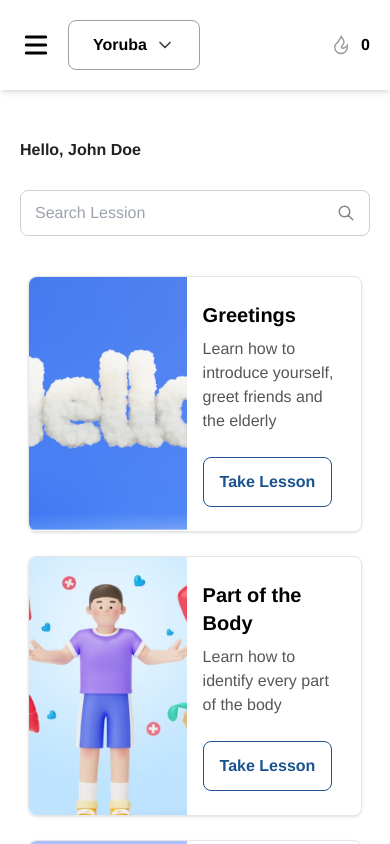
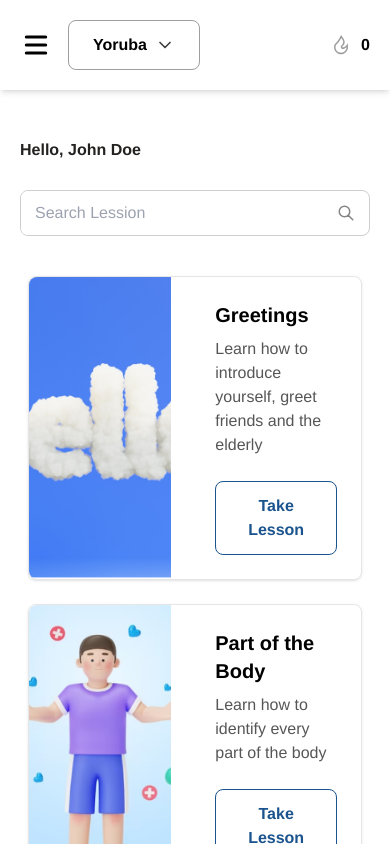
Before and after one commit to Enoverlab-Team-35/9jalingua, a Next.js app: page /interactive-lessons in a window 390 px wide. Built offline with nearby package versions, Linux system fonts and the light colour scheme; no server answers.

Commit message:
search functionality

```diff
--- a/app/interactive-lessons/page.jsx
+++ b/app/interactive-lessons/page.jsx
@@ -11,7 +11,6 @@ import { toast } from 'react-toastify';
 import ProgressBar from '@ramonak/react-progress-bar';
 import { useAppContext } from '../context';
 import { useRouter } from 'next/navigation';
-import Link from 'next/link';
 
 export default function Page() {
     const { topics, selectedLanguage } = useAppContext();
@@ -41,7 +40,9 @@ export default function Page() {
                         <input
                             type="search"
                             placeholder='Search Lession'
-                            className='flex-auto py-[10px] ps-[14px] bg-white text-grays-600 w-full focus-within:outline-none'
+                            value={searchTerm}
+                            onChange={handleSearchChange}
+                            className='flex-auto py-[10px] ps-[14px] bg-white text-grays-600 w-full'
                         />
                         <button
                             className='py-[10px] pe-[14px]'
@@ -68,7 +69,7 @@ export default function Page() {
                         return (
                         <div
                             key={index}
-                            className="flex items-center sm:gap-5 mx-[8px] border rounded-lg shadow border-grays-200"
+                            className="flex items-center gap-5 mx-[8px] border rounded-lg shadow border-grays-200"
                         >
                             <div className="max-w-[213px] rounded-s-lg w-full h-full">
                                 <Image
@@ -79,7 +80,7 @@ export default function Page() {
                                     className="object-cover w-full rounded-s-lg h-full"
                                 />
                             </div>
-                            <div className="w-full px-4 py-6 sm:px-6 my-auto ">
+                            <div className="w-full p-6 my-auto ">
                                 <h4 className='text-xl font-bold text-black'>
                                     {data.heading}
                                 </h4>
@@ -100,12 +101,12 @@ export default function Page() {
                                 )}
 
                                 <div className='mt-6 flex lg:justify-end'>
-                                    <Link
-                                        href={`/lesson/${selectedLanguage}/${data.id}/${data.heading}`}
+                                    <button
                                         className={`px-4 py-3 font-bold rounded-lg border border-blues-1000 text-blues-1000 ${data.progress > 0 && 'px-7 bg-blues-1000 text-white'}`}
+                                        onClick={() => router.push(`/lesson/${selectedLanguage}/${data.id}/${data.heading}`)}
                                     >
                                         {data.progress > 0 ? "Continue" : "Take Lesson"}
-                                    </Link>
+                                    </button>
                                 </div>
                             </div>
                         </div>
@@ -127,6 +128,7 @@ export default function Page() {
                         </div>
                         <div className='flex justify-end mt-6'>
                             <button
+                                onClick={() => router.push(`/lesson/${selectedLanguage}/${data.id}/${data.heading}`)}
                                 className='flex items-center gap-1'
                             >
                                 <span className='font-bold text-blues-1100'>Take Lesson</span>
```
